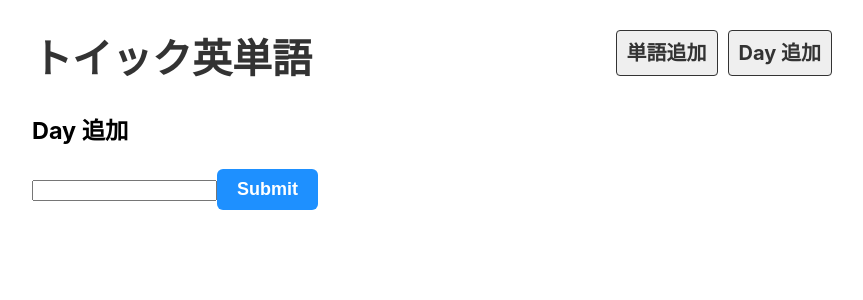
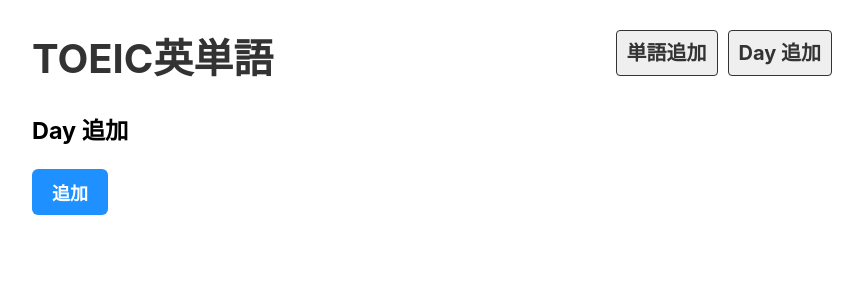
Before and after one commit to halim-kim/voca, a React (Create React App) app: page /create_day in a window 1280 px wide. Shown: the top 300 px of the page, without its empty margins (208-1071 px from the left). Built offline with nearby package versions, Linux system fonts and the light colour scheme; data requests are answered from the project's data file.

Commit message:
final commit for kadai

```diff
--- a/src/component/CreateDay.js
+++ b/src/component/CreateDay.js
@@ -5,29 +5,36 @@
     const days = useFetch('http://localhost:3001/days');
     const navigate = useNavigate();
 
-    function addDay(){
+    function addDay(event) {
+        event.preventDefault();
         fetch('http://localhost:3001/days', {
             method: 'POST',
             headers: {
                 'Content-Type': 'application/json',
             },
             body: JSON.stringify({
-                    day:days.length + 1
+                day: days.length + 1
             }),
         })
         .then(res => {
             if (res.ok) {
                 alert("登録が完了しました");
                 navigate(`/`);
+            } else {
+                alert("エラーが発生しました。");
             }
+        })
+        .catch(error => {
+            console.error("エラー:", error);
+            alert("エラーが発生しました。");
         });
     }
+
     return (
         <div>
             <h3>Day 追加</h3>
-            <form>
-                <input type="text" />
-                <button onClick={addDay}>Submit</button>
+            <form onSubmit={addDay}>
+                <button type="submit">追加</button>
             </form>
         </div>
     );
--- a/src/component/CreateWord.js
+++ b/src/component/CreateWord.js
@@ -53,7 +53,7 @@
                 <label>Jap</label>
                 <input type="text" placeholder="パソコン" ref={japRef} />
             </div>
-            <button type="submit">저장</button>
+            <button type="submit">保存</button>
         </form>
     );
 }
--- a/src/component/Header.js
+++ b/src/component/Header.js
@@ -5,7 +5,7 @@
     <div className="header">
         <h1>
             {/* <a href="/">トイック英単語</a>     */}
-            <Link to="/">トイック英単語</Link>
+            <Link to="/">TOEIC英単語</Link>
         </h1>
         <div className="menu">
             <Link to="/create_word" className="link">単語追加</Link>
--- a/src/db/data.json
+++ b/src/db/data.json
@@ -11,6 +11,10 @@
     {
       "id": "3",
       "day": 3
+    },
+    {
+      "id": "6433",
+      "day": 4
     }
   ],
   "words": [
@@ -19,7 +23,7 @@
       "day": 1,
       "eng": "book",
       "jap": "本",
-      "isDone": true
+      "isDone": false
     },
     {
       "id": "3",
@@ -47,7 +51,7 @@
       "day": "1",
       "eng": "phone",
       "jap": "携帯",
-      "isDone": true
+      "isDone": false
     },
     {
       "id": "1eab",
@@ -55,6 +59,20 @@
       "eng": "jason",
       "jap": "ジェーソン",
       "isDone": false
+    },
+    {
+      "id": "8176",
+      "day": "1",
+      "eng": "ha",
+      "jap": "ha",
+      "isDone": false
+    },
+    {
+      "id": "35f5",
+      "day": "4",
+      "eng": "japan",
+      "jap": "日本",
+      "isDone": false
     }
   ]
 }
```
Lines whose indentation alone changed are shown as unchanged.
